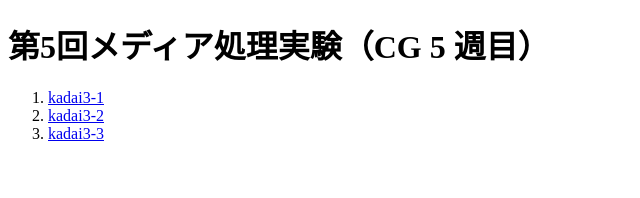
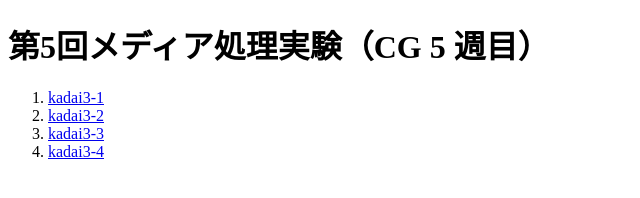
Before and after one commit to ygkn/media-processing-experiment, a website: page CG/5/index.html in a window 1280 px wide. Shown: the full height of the page, 0-640 px from the left. Drawn offline with Linux system fonts and the light colour scheme.

Commit message:
add kadai3-4 to index.html

```diff
--- a/CG/5/index.html
+++ b/CG/5/index.html
@@ -11,6 +11,7 @@
       <li><a href="kadai3-1.html">kadai3-1</a></li>
       <li><a href="kadai3-2.html">kadai3-2</a></li>
       <li><a href="kadai3-3.html">kadai3-3</a></li>
+      <li><a href="kadai3-4.html">kadai3-4</a></li>
     </ol>
   </body>
 </html>
```
